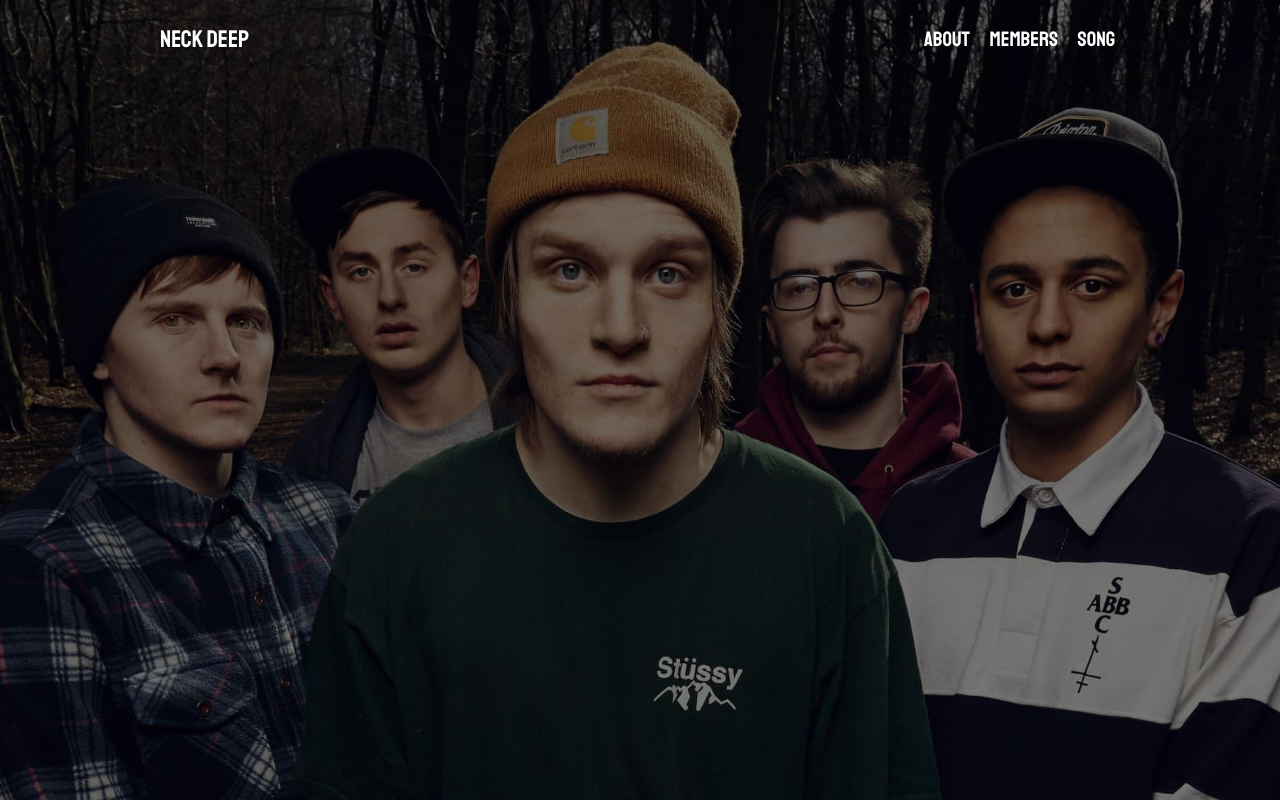
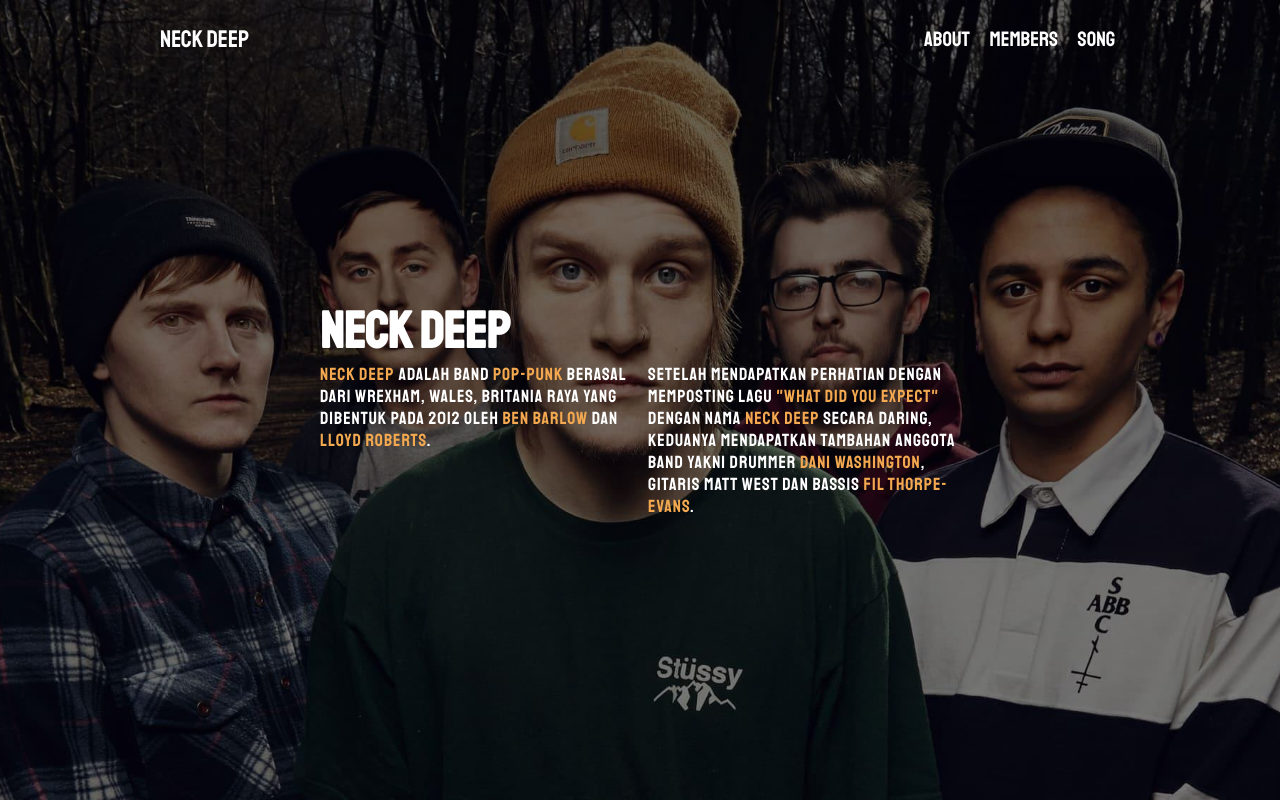
Before and after one commit to feebrian/hitlerTributePage, a plain HTML site: page index.html in a window 1280 px wide. Drawn offline with Linux system fonts and the light colour scheme.

Commit message:
finish about section

```diff
--- a/index.html
+++ b/index.html
@@ -8,6 +8,9 @@
 
     <!-- CSS Link -->
     <link rel="stylesheet" type="text/css" href="assets/css/style.css" />
+
+    <!-- BoxIcons Link -->
+    <link rel="stylesheet" href="assets/css/boxicons/boxicons.min.css">
   </head>
   <body>
     <header>
@@ -24,8 +27,25 @@
       </div>
     </header>
 
-    <section id="about" class="about">
-      <div class="bg-image"></div>
+    <section id="about" class="about container">
+      <!-- Heading -->
+      <h2 class="heading">Neck Deep</h2>
+      <div class="about-text">
+
+        <div class="title-text">
+          <p>
+            <span class="color">Neck Deep</span> adalah band <span class="color">Pop-punk</span> berasal dari Wrexham, Wales, Britania
+            Raya yang dibentuk pada 2012 oleh <span class="color">Ben Barlow</span> dan <span class="color">Lloyd Roberts</span>.</br>
+
+          </p>
+        </div>
+        <div class="sub-text">
+          <p> Setelah mendapatkan perhatian dengan memposting lagu <span class="color">"What Did You
+            Expect"</span> dengan nama <span class="color">Neck Deep</span> secara daring,</br> keduanya mendapatkan
+            tambahan anggota band yakni drummer <span class="color">Dani Washington</span>, gitaris Matt
+            West dan bassis <span class="color">Fil Thorpe-Evans</span>.</p>
+        </div>
+      </div>
     </section>
   </body>
 </html>
```
